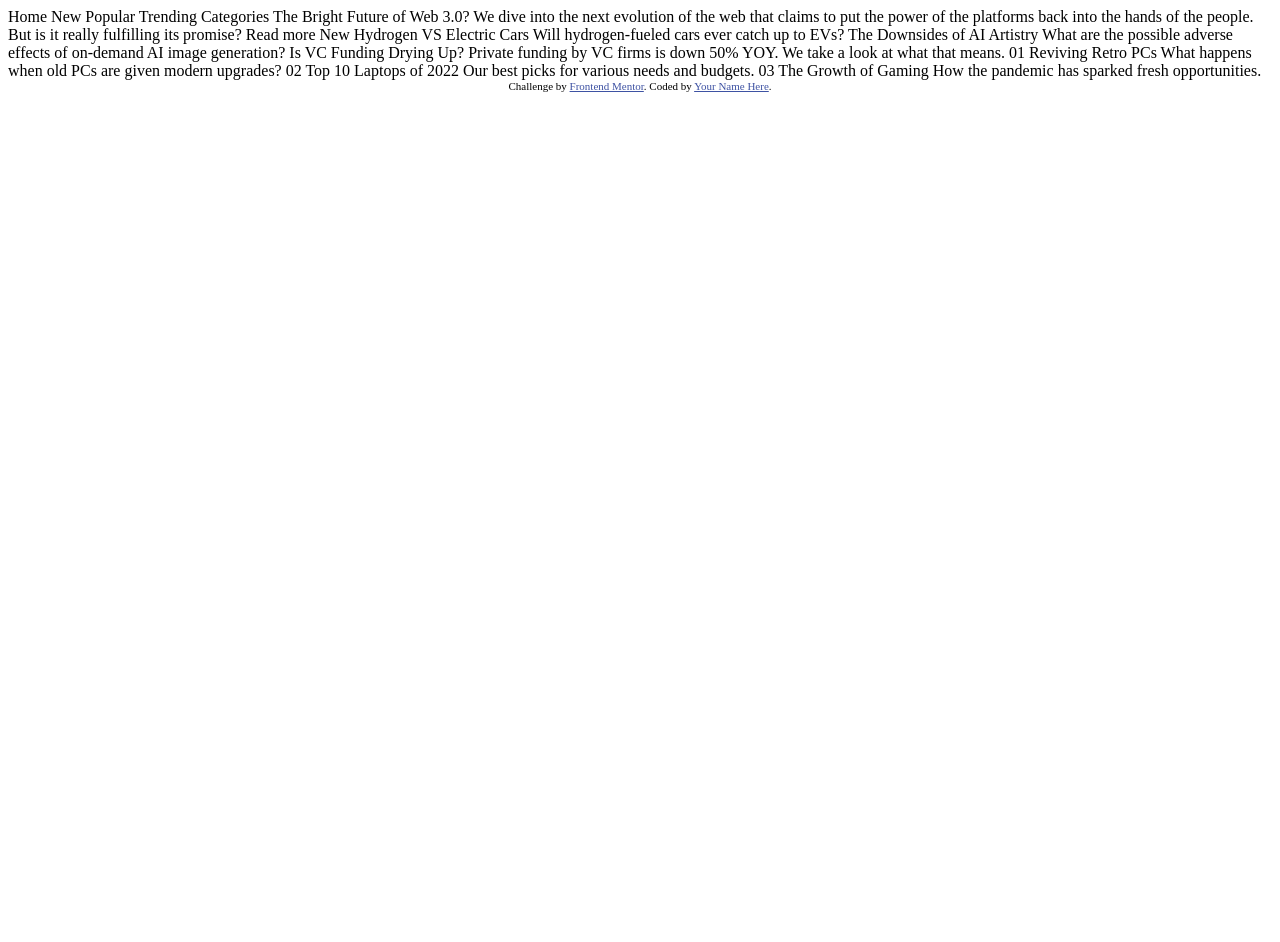
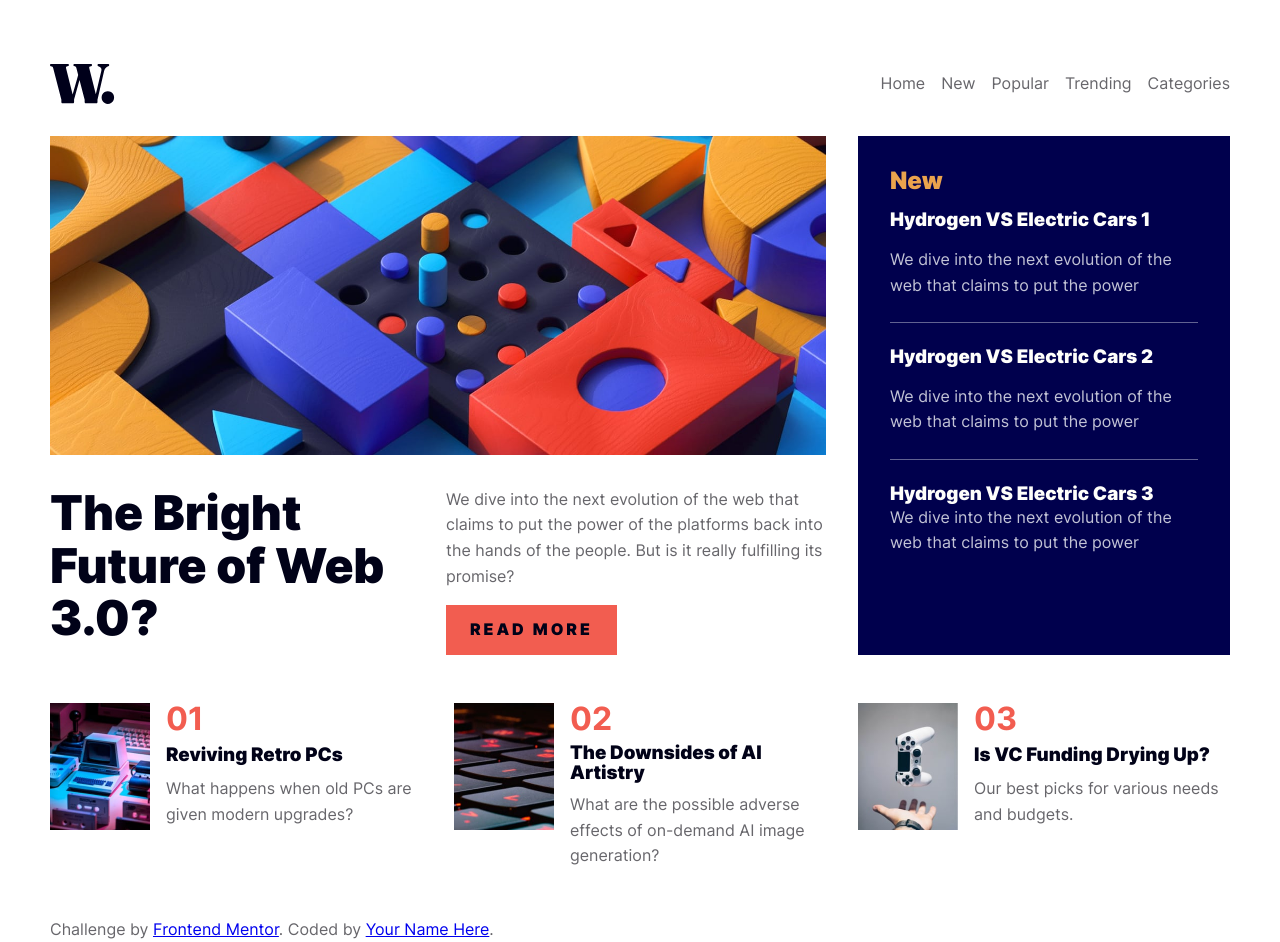
Before and after one commit to OksanaBakl/News_homepage, a plain HTML site: page index.html in a window 1280 px wide. Before the commit the page ends 800 px from the top, so only its background shows below. Drawn offline with Linux system fonts and the light colour scheme.

Commit message:
add header and main + style

```diff
--- a/index.html
+++ b/index.html
@@ -1,60 +1,148 @@
 <!DOCTYPE html>
 <html lang="en">
 <head>
-  <meta charset="UTF-8">
-  <meta name="viewport" content="width=device-width, initial-scale=1.0"> <!-- displays site properly based on user's device -->
+	<meta charset="UTF-8">
+	<meta name="viewport" content="width=device-width, initial-scale=1.0">
+	<!-- displays site properly based on user's device -->
+	<link rel="icon" type="image/png" sizes="32x32" href="./assets/images/favicon-32x32.png">
+	<link rel="stylesheet" href="style.css">
 
-  <link rel="icon" type="image/png" sizes="32x32" href="./assets/images/favicon-32x32.png">
+	<!-- Fonts -->
+	<!--	<link rel="preconnect" href="https://fonts.bunny.net">-->
+	<!--	<link href="https://fonts.bunny.net/css?family=inter:400,700,900" rel="stylesheet" />-->
+	<title>Frontend Mentor | News homepage</title>
+</head>
 
-  <title>Frontend Mentor | News homepage</title>
+<body class="base-layout">
 
-  <!-- Feel free to remove these styles or customise in your own stylesheet 👍 -->
-  <style>
-    .attribution { font-size: 11px; text-align: center; }
-    .attribution a { color: hsl(228, 45%, 44%); }
-  </style>
-</head>
-<body>
+<!--header -->
+<header>
+	<a href="#main-content" class="skip-to-main">skip to main content</a>
+	<h1 class="visually-hidden">The W.</h1>
+	<a href="/" class="logo">
+		<img src="/assets/images/logo.svg" alt>
+	</a>
 
-  Home
-  New
-  Popular
-  Trending
-  Categories
+	<button aria-controls="primary-nav" aria-expanded="false">
+		<span class="visually-hidden">Menu</span>
+		<img class="icon-hamburger" src="assets/images/icon-menu.svg">
+		<img class="icon-close" src="assets/images/icon-menu-close.svg">
+	</button>
 
-  The Bright Future of Web 3.0?
+	<nav id="primary-nav">
+		<ul role="list">
+			<li><a href="/">Home</a></li>
+			<li><a href="#">New</a></li>
+			<li><a href="#">Popular</a></li>
+			<li><a href="#">Trending</a></li>
+			<li><a href="#">Categories</a></li>
+		</ul>
+	</nav>
+</header>
 
-  We dive into the next evolution of the web that claims to put the power of the platforms back into the hands of the people.
-  But is it really fulfilling its promise?
+<main id="main-content">
 
-  Read more
+	<div class="three-column-layout section">
+		<!--featured articles-->
+		<div class="featured-article-container span-2">
+			<h2 class="visually-hidden">Featured article</h2>
+			<article>
+				<img src="/assets/images/image-web-3-desktop.jpg" alt="">
+				<h3>The Bright Future of Web 3.0?</h3>
+				<div class="flow">
+					<p>We dive into the next evolution of the web that claims to put the power of the platforms back
+						into the hands of the
+						people. But is it really fulfilling its promise?</p>
+					<a href="#" class="button">
+						Read more <span class="visually-hidden">About The Bright Future of Web 3.0</span>
+					</a>
+				</div>
+			</article>
+		</div>
 
-  New
+		<!--new articles-->
+		<div class="inverted">
+			<h2 class="accent-color">
+				New
+			</h2>
+			<ul role="list" class="separated-list">
+				<li>
+					<article class="flow">
+						<h3><a href="#">Hydrogen VS Electric Cars 1</a></h3>
+						<p>We dive into the next evolution of the web that claims to put the power
+						</p>
+					</article>
+				</li>
+				<li>
+					<article class="flow">
+						<h3><a href="#">Hydrogen VS Electric Cars 2</a></h3>
+						<p>We dive into the next evolution of the web that claims to put the power
+						</p>
+					</article>
+				</li>
+				<li>
+					<h3><a href="#">Hydrogen VS Electric Cars 3</a></h3>
+					<p>We dive into the next evolution of the web that claims to put the power
+					</p>
+					</article>
+				</li>
+			</ul>
+		</div>
+	</div>
 
-  Hydrogen VS Electric Cars
-  Will hydrogen-fueled cars ever catch up to EVs?
+	<!--popular articles-->
+	<div class="popular-articles-container section">
+		<h2 class="visually-hidden">Popular articles</h2>
+		<ul role="list" class="three-column-layout">
+			<li>
+				<article>
+					<img src="/assets/images/image-retro-pcs.jpg" alt="">
+					<div>
+						<h3><a href="#">Reviving Retro PCs</a></h3>
+						<p>What happens when old PCs are given modern upgrades?</p>
+					</div>
+				</article>
+			</li>
+			<li>
+				<article>
+					<img src="/assets/images/image-top-laptops.jpg" alt="">
+					<div>
+						<h3><a href="#">The Downsides of AI Artistry</a></h3>
+						<p> What are the possible adverse effects of on-demand AI image generation?
+						</p>
+					</div>
+				</article>
+			</li>
+			<li>
+				<article>
+					<img src="/assets/images/image-gaming-growth.jpg" alt="">
+					<div>
+						<h3><a href="#">Is VC Funding Drying Up?</a></h3>
+						<p>Our best picks for various needs and budgets.</p>
+					</div>
+				</article>
+			</li>
+		</ul>
+	</div>
 
-  The Downsides of AI Artistry
-  What are the possible adverse effects of on-demand AI image generation?
+</main>
 
-  Is VC Funding Drying Up?
-  Private funding by VC firms is down 50% YOY. We take a look at what that means.
-
-  01
-  Reviving Retro PCs
-  What happens when old PCs are given modern upgrades?
-
-  02
-  Top 10 Laptops of 2022
-  Our best picks for various needs and budgets.
-
-  03
-  The Growth of Gaming
-  How the pandemic has sparked fresh opportunities.
-
-  <div class="attribution">
-    Challenge by <a href="https://www.frontendmentor.io?ref=challenge" target="_blank">Frontend Mentor</a>.
-    Coded by <a href="#">Your Name Here</a>.
-  </div>
+<div class="attribution">
+	Challenge by <a href="https://www.frontendmentor.io?ref=challenge" target="_blank">Frontend Mentor</a>.
+	Coded by <a href="#">Your Name Here</a>.
+</div>
 </body>
 </html>
+
+<script>
+	const navToggle = document.querySelector('[aria-controls="primary-nav"]');
+
+	navToggle.addEventListener('click', () => {
+		const navOpened = navToggle.getAttribute('aria-expanded');
+		if (navOpened === 'false') {
+			navToggle.setAttribute('aria-expanded', true)
+		} else {
+			navToggle.setAttribute('aria-expanded', false)
+		}
+	});
+</script>
--- /dev/null
+++ b/style.css
@@ -0,0 +1,378 @@
+@font-face {
+	font-family: 'Inter';
+	font-style: normal;
+	font-weight: 400 900;
+	font-display: swap;
+	src: url('/assets/fonts/Inter-VariableFont_slnt,wght.ttf');
+
+}
+
+:root {
+	--clr-neutral-100: hsl(48, 71%, 99%);
+	--clr-neutral-200: hsl(237, 20%, 80%);
+	--clr-neutral-400: hsl(252, 2%, 41%);
+	--clr-neutral-800: hsl(240, 100%, 15%);
+	--clr-neutral-900: hsl(238, 92%, 5%);
+
+	--clr-orange: hsl(5, 86%, 63%);
+	--clr-yellow: hsl(33, 79%, 61%);
+
+	--clr-body: var(--clr-neutral-400);
+	--clr-heading: var(--clr-neutral-900);
+	--clr-accent-400: var(--clr-orange);
+
+	--ff-base: 'Inter', sans-serif;
+
+	--fw-regular: 400;
+	--fw-semi-bold: 700;
+	--fw-bold: 900;
+
+	--fs-400: 1rem;
+	--fs-500: 1.25rem;
+	--fs-600: 1.5rem;
+	--fs-700: 2rem;
+	--fs-800: 2.5rem;
+	--fs-900: 3rem;
+}
+
+/* Box sizing rules */
+*,
+*::before,
+*::after {
+	box-sizing: border-box;
+}
+
+img {
+	max-width: 100%;
+	display: block;
+}
+
+/* Remove default margin */
+body,
+h1,
+h2,
+h3,
+h4,
+p,
+figure,
+blockquote,
+dl,
+dd {
+	margin: 0;
+}
+
+h1,
+h2,
+h3,
+h4 {
+	color: var(--clr-heading);
+	font-weight: var(--fw-bold);
+	line-height: 1.1;
+	overflow-wrap: break-word;
+}
+
+:where(h1, h2, h3, h4) > a {
+	color: currentColor;
+	text-decoration: none;
+
+	&:hover,
+	&:focus-visible {
+		color: var(--clr-accent-400);
+	}
+}
+
+p,
+li {
+	overflow-wrap: break-word;
+	max-width: 65ch;
+}
+
+/* Remove list styles on ul, ol elements with a list role, which suggests default styling will be removed */
+ul[role='list'],
+ol[role='list'] {
+	list-style: none;
+	margin: 0;
+	padding: 0;
+}
+
+img {
+	max-width: 100%;
+	display: block;
+}
+
+/*start - utility classes*/
+
+.visually-hidden {
+	clip: rect(0 0 0 0);
+	clip-path: inset(50%);
+	height: 1px;
+	overflow: hidden;
+	position: absolute;
+	white-space: nowrap;
+	width: 1px;
+}
+
+.accent-color {
+	color: var(--clr-accent-400);
+}
+
+.separated-list {
+	& > * + * {
+		&::before {
+			content: ' ';
+			display: block;
+			width: 100%;
+			height: 1px;
+			background: hsl(from var(--clr-body) h s l / .5);
+			margin-block: 1.5rem;
+		}
+	}
+}
+
+.inverted {
+	--clr-heading: var(--clr-neutral-100);
+	--clr-body: var(--clr-neutral-200);
+	--clr-accent-400: var(--clr-yellow);
+
+	padding: 2rem;
+	background-color: var(--clr-neutral-800);
+
+	h2 {
+		margin-block-end: 1rem;
+	}
+
+	p {
+		color: var(--clr-body);
+	}
+}
+
+.flow > * + * {
+	margin-block-start: 1rem;
+}
+
+.section {
+	margin-block-end: 3rem;
+}
+
+.button {
+	display: inline flex;
+	cursor: pointer;
+	text-decoration: none;
+	background-color: var(--clr-accent-400);
+	color: var(--clr-neutral-900);
+	padding: 0.75em 1.5rem;
+	font-weight: var(--fw-bold);
+	text-transform: uppercase;
+	letter-spacing: .25ch;
+
+	&:hover,
+	&:focus-visible {
+		background-color: var(--clr-neutral-900);
+		color: var(--clr-neutral-100);
+	}
+}
+
+/*end - utility classes*/
+
+body {
+	margin: 0;
+	font-family: var(--ff-base);
+	color: var(--clr-body);
+	line-height: 1.6;
+}
+
+main,
+section {
+	container-type: inline-size;
+}
+
+header {
+	display: flex;
+	justify-content: space-between;
+	align-items: center;
+
+	margin-block: clamp(1.5rem, 5vmax, 5rem) clamp(1.5rem, 5vmin, 2rem);
+
+	.skip-to-main {
+		position: absolute;
+		background: var(--clr-accent-400);
+		color: var(--clr-neutral-900);
+		font-weight: bold;
+		padding: 1em 3em;
+		translate: -200%;
+
+		&:hover,
+		&:focus-visible {
+			background: var(--clr-neutral-900);
+			color: var(--clr-neutral-100);
+			translate: 0;
+		}
+	}
+
+	nav {
+		ul {
+			display: flex;
+			gap: 1rem;
+		}
+
+		a {
+			text-decoration: none;
+			color: currentColor;
+
+			&:hover,
+			&:focus-visible {
+				color: var(--clr-accent-400);
+			}
+		}
+	}
+}
+
+.base-layout {
+	--max-width: 1180px;
+	--padding: 1rem;
+
+	display: grid;
+	grid-template-columns:
+		minmax(var(--padding), 1fr)
+		min(var(--max-width), 100% - (var(--padding) * 2))
+		minmax(var(--padding), 1fr);
+
+	& > * {
+		grid-column: 2/3;
+	}
+
+	& > .full-width {
+		grid-column: 1/-1;
+	}
+}
+
+.featured-article-container {
+	container-type: inline-size;
+
+	article {
+		display: grid;
+		gap: 1rem;
+
+		@container (width > calc(2* 25ch)) {
+			gap: 2rem 1rem;
+			grid-template-columns: repeat(2, 1fr);
+		}
+	}
+
+	img {
+		grid-column: 1 / -1;
+	}
+
+	h3 {
+		font-size: var(--fs-900);
+	}
+}
+
+.popular-articles-container {
+	article {
+		display: grid;
+		gap: 1rem;
+		grid-template-columns: 100px auto;
+
+		> div {
+			display: grid;
+			gap: .5rem;
+
+			&::before {
+				line-height: 1;
+				content: counter(article-count, decimal-leading-zero);
+				display: block;
+				font-weight: var(--fw-semi-bold);
+				font-size: var(--fs-700);
+				color: var(--clr-accent-400);
+			}
+		}
+	}
+
+	ul {
+		counter-reset: article-count;
+	}
+
+	li {
+		counter-increment: article-count;
+	}
+
+
+}
+
+.three-column-layout {
+	display: grid;
+	gap: 1rem;
+
+	@container (width > calc(3* 25ch)) {
+		gap: 2rem;
+		grid-template-columns: repeat(3, 1fr);
+
+		> .span-2 {
+			grid-column: span 2;
+		}
+	}
+}
+
+button {
+	display: none;
+}
+
+@media (width < 750px) {
+	button {
+		display: block;
+		position: absolute;
+		z-index: 10;
+		right: 1rem;
+		padding: 1rem;
+		background: transparent;
+		border: 0;
+
+		.icon-close {
+			display: none;
+		}
+	}
+
+	nav {
+		display: none;
+	}
+
+	[aria-expanded='true'] {
+		.icon-close {
+			display: block;
+		}
+
+		.icon-hamburger {
+			display: none;
+		}
+
+	}
+
+	[aria-expanded='true'] + nav {
+		display: block;
+		position: absolute;
+		inset: 0;
+		width: 80%;
+		margin-left: auto;
+		z-index: 1;
+		background: var(--clr-neutral-100);
+		box-shadow: 0 0 0 100vmax hsl(0 0 0 / 0.3);
+
+		ul {
+			margin-top: 20vh;
+			margin-left: 3rem;
+			display: grid;
+			gap: 3rem;
+			font-size: var(--fs-600);
+		}
+
+		a {
+			color: var(--clr-neutral-900);
+
+			&:hover,
+			&:focus-visible {
+				color: var(--clr-accent-400);
+			}
+		}
+	}
+}
```
Also changed, not shown: 1 other file.
